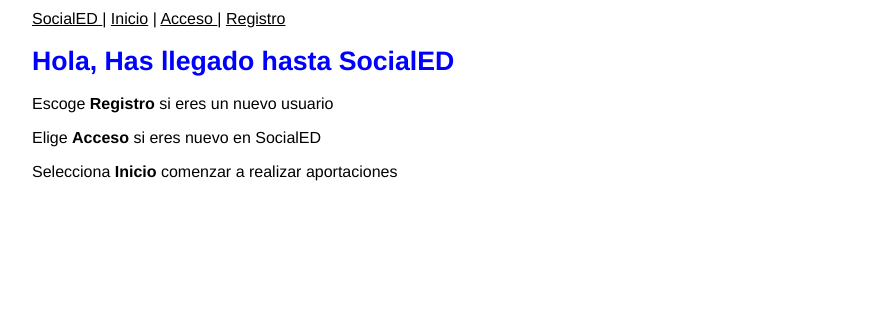
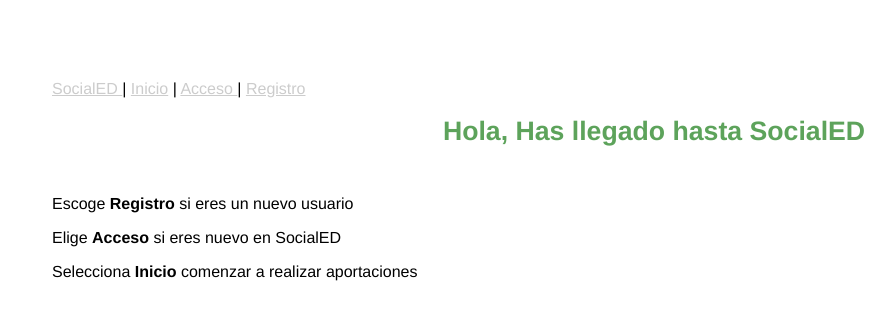
Before and after one commit to germanentornos/socialed, a Flask app: page / in a window 1280 px wide. Shown: the top 320 px of the page, without its empty margins (6-901 px from the left). Run offline with Flask 2, Linux system fonts and the light colour scheme.

Commit message:
Changes to CSS file to customize it.

```diff
--- a/produ/static/css/socialed-style.css
+++ b/produ/static/css/socialed-style.css
@@ -3,22 +3,24 @@
 
 #container {
   font-family: Helvetica, Geneva, Arial, sans-serif;
-  padding-left: 20px;
+    padding-top: 70px;
+  padding-left: 40px;
   background-color: #FFFFFF; /* beige */
   font-color: #2A2929; /* dark grey */
   margin: 10px;
 }
 a:link{
- color:black;
+ color:#ccc;
 
  }
 a:hover {
   color:green;
 }
 h1 {
-   color:blue;
+   color:#5da35b;
    font-size:20pt;
-
+    padding-bottom: 30px;
+    text-align: center;
 
 }
 form {
```
